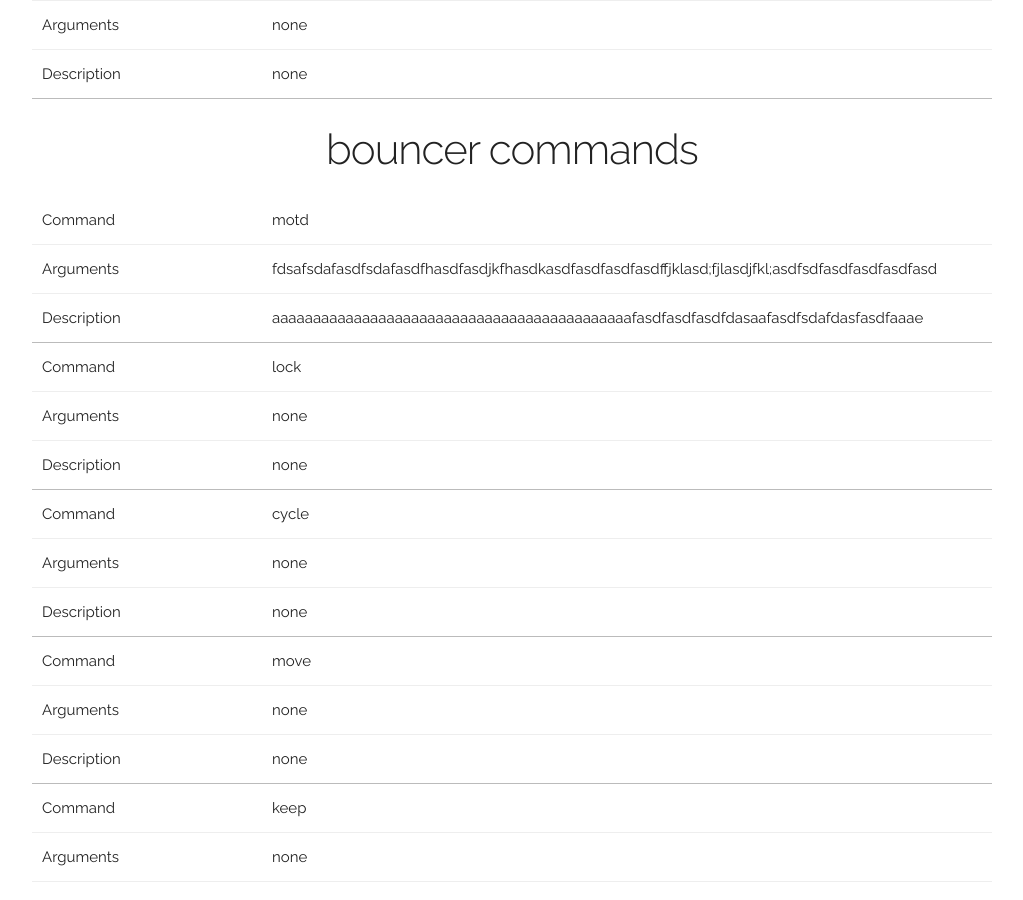
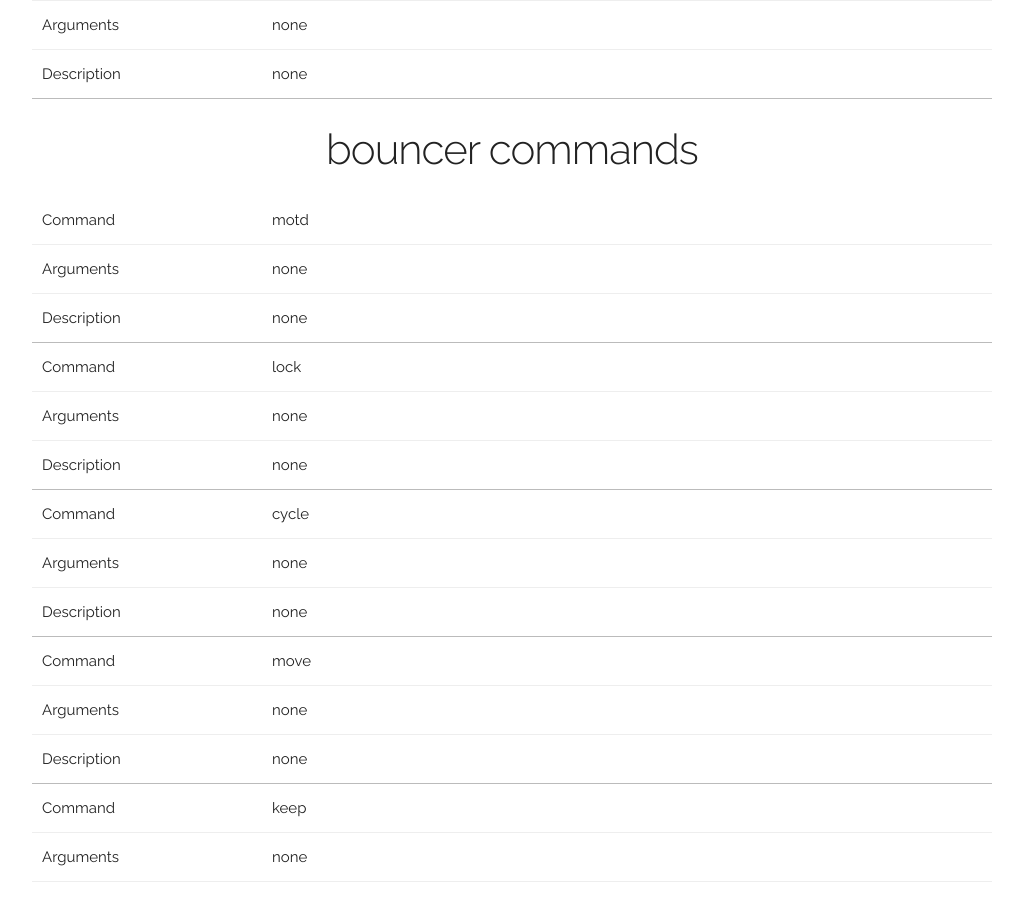
Before and after one commit to catsaretasty/catsaretasty.github.io, a Jekyll site: the page built from tastybot/index.html, in a window 1280 px wide and 900 px high, scrolled down 10288 px. Shown: the whole window, without its empty margins (128-1151 px from the left). Built offline with Jekyll 4.4.1, drawn with Linux system fonts in a browser that asks for light colours.

Commit message:
update tastybot commands to generated file

```diff
--- a/_data/tastybot_commands.json
+++ b/_data/tastybot_commands.json
@@ -1,14 +1,8 @@
 {
-  "order": [
-    "user",
-    "rdj",
-    "bouncer",
-    "manager"
-  ],
   "bouncer": [{
-    "args": "fdsafsdafasdfsdafasdfhasdfasdjkfhasdkasdfasdfasdfasdffjklasd;fjlasdjfkl;asdfsdfasdfasdfasdfasd",
+    "args": "none",
     "command": "motd",
-    "desc": "aaaaaaaaaaaaaaaaaaaaaaaaaaaaaaaaaaaaaaaaaaaafasdfasdfasdfdasaafasdfsdafdasfasdfaaae"
+    "desc": "none"
   }, {
     "args": "none",
     "command": "lock",
@@ -327,6 +321,7 @@
     "command": "dice",
     "desc": "none"
   }],
+  "order": ["user", "rdj", "bouncer", "manager"],
   "rdj": [{
     "args": "none",
     "command": "op",
```
